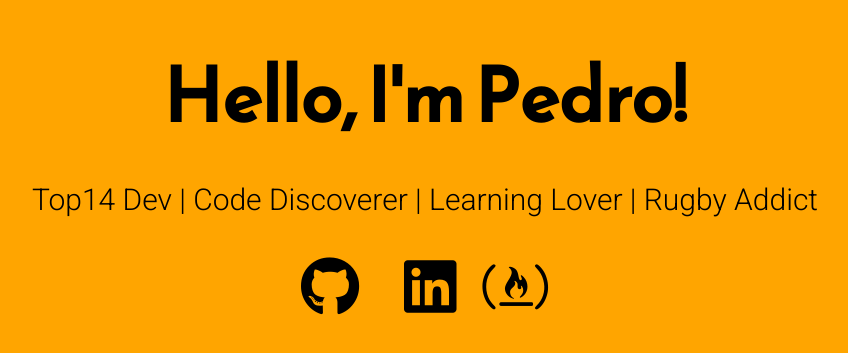
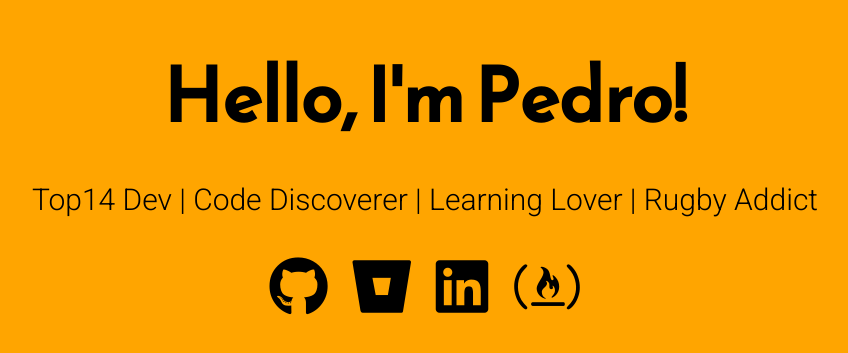
Before and after one commit to Pedromrv/pedro.github.io, a plain HTML site: page index.html in a window 1280 px wide. Shown: the part 217-570 px from the top of the page, without its empty margins (215-1063 px from the left). Drawn offline with Linux system fonts and the light colour scheme.

Commit message:
new icon

```diff
--- a/index.html
+++ b/index.html
@@ -31,7 +31,7 @@
 		<!-- Find your icons from here - https://fontawesome.com/icons?d=gallery&s=brands -->
 		<div class="icons-social">
 			<a target="_blank" href="https://github.com/Pedromrv"><i class="fab fa-github"></i></a>
-			<a target="_blank" href="https://bitbucket.org/dashboard/overview"><i class="<i class="fab fa-bitbucket"></i></a>
+			<a target="_blank" href="https://bitbucket.org/dashboard/overview"><i class="fab fa-bitbucket"></i></a>
 			<a target="_blank" href="https://www.linkedin.com/in/pedroroval/"><i class="fab fa-linkedin"></i></a>
 			<a target="_blank" href="https://www.freecodecamp.org/pedromrv"><i class="fab fa-free-code-camp"></i></a>
     </div>
```
Also changed, not shown: 1 other file.
